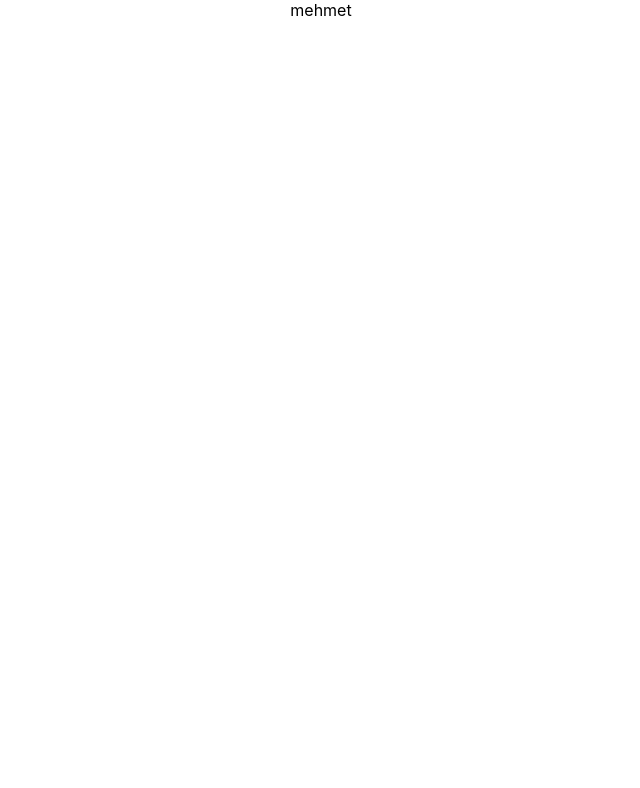
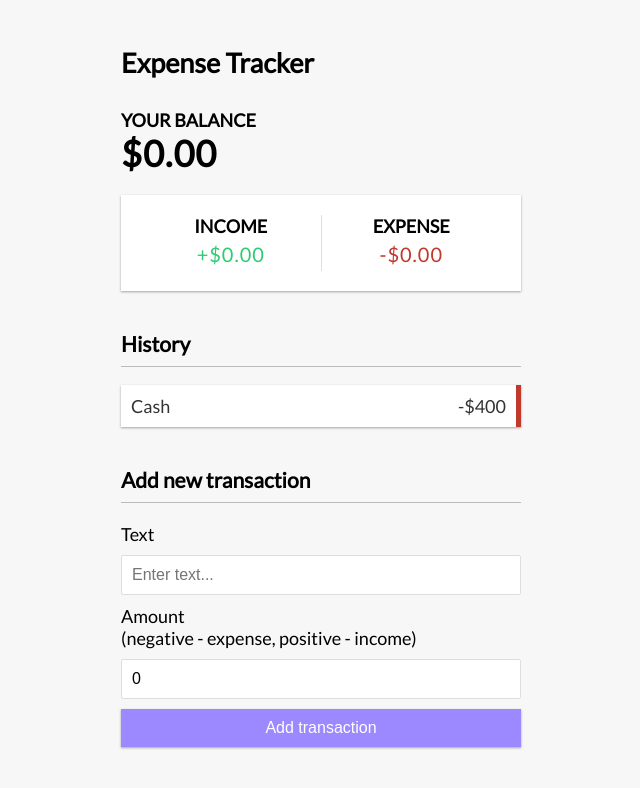
Before and after one commit to mhmtkarakas/ExpenseTracker--with-ContextApi, a React (Create React App) app: page / in a window 1280 px wide. Shown: the top 788 px of the page, without its empty margins (319-959 px from the left). Built offline with nearby package versions, Linux system fonts and the light colour scheme.

Commit message:
Componenst created

```diff
--- a/src/App.css
+++ b/src/App.css
@@ -1,38 +1,152 @@
-.App {
-  text-align: center;
+@import url('https://fonts.googleapis.com/css?family=Lato&display=swap');
+
+:root {
+  --box-shadow: 0 1px 3px rgba(0, 0, 0, 0.12), 0 1px 2px rgba(0, 0, 0, 0.24);
 }
 
-.App-logo {
-  height: 40vmin;
-  pointer-events: none;
+* {
+  box-sizing: border-box;
 }
 
-@media (prefers-reduced-motion: no-preference) {
-  .App-logo {
-    animation: App-logo-spin infinite 20s linear;
-  }
-}
-
-.App-header {
-  background-color: #282c34;
-  min-height: 100vh;
+body {
+  background-color: #f7f7f7;
   display: flex;
   flex-direction: column;
   align-items: center;
   justify-content: center;
-  font-size: calc(10px + 2vmin);
-  color: white;
+  min-height: 100vh;
+  margin: 0;
+  font-family: 'Lato', sans-serif;
+  font-size: 18px;
 }
 
-.App-link {
-  color: #61dafb;
+.container {
+  margin: 30px auto;
+  width: 400px;
 }
 
-@keyframes App-logo-spin {
-  from {
-    transform: rotate(0deg);
-  }
-  to {
-    transform: rotate(360deg);
-  }
+h1 {
+  letter-spacing: 1px;
+  margin: 0;
 }
+
+h3 {
+  border-bottom: 1px solid #bbb;
+  padding-bottom: 10px;
+  margin: 40px 0 10px;
+}
+
+h4 {
+  margin: 0;
+  text-transform: uppercase;
+}
+
+.inc-exp-container {
+  background-color: #fff;
+  box-shadow: var(--box-shadow);
+  padding: 20px;
+  display: flex;
+  justify-content: space-between;
+  margin: 20px 0;
+}
+
+.inc-exp-container > div {
+  flex: 1;
+  text-align: center;
+}
+
+.inc-exp-container > div:first-of-type {
+  border-right: 1px solid #dedede;
+}
+
+.money {
+  font-size: 20px;
+  letter-spacing: 1px;
+  margin: 5px 0;
+}
+
+.money.plus {
+  color: #2ecc71;
+}
+
+.money.minus {
+  color: #c0392b;
+}
+
+label {
+  display: inline-block;
+  margin: 10px 0;
+}
+
+input[type='text'],
+input[type='number'] {
+  border: 1px solid #dedede;
+  border-radius: 2px;
+  display: block;
+  font-size: 16px;
+  padding: 10px;
+  width: 100%;
+}
+
+.btn {
+  cursor: pointer;
+  background-color: #9c88ff;
+  box-shadow: var(--box-shadow);
+  color: #fff;
+  border: 0;
+  display: block;
+  font-size: 16px;
+  margin: 10px 0 30px;
+  padding: 10px;
+  width: 100%;
+}
+
+.btn:focus,
+.delete-btn:focus {
+  outline: 0;
+}
+
+.list {
+  list-style-type: none;
+  padding: 0;
+  margin-bottom: 40px;
+}
+
+.list li {
+  background-color: #fff;
+  box-shadow: var(--box-shadow);
+  color: #333;
+  display: flex;
+  justify-content: space-between;
+  position: relative;
+  padding: 10px;
+  margin: 10px 0;
+}
+
+.list li.plus {
+  border-right: 5px solid #2ecc71;
+}
+
+.list li.minus {
+  border-right: 5px solid #c0392b;
+}
+
+.delete-btn {
+  cursor: pointer;
+  background-color: #e74c3c;
+  border: 0;
+  color: #fff;
+  font-size: 20px;
+  line-height: 20px;
+  padding: 2px 5px;
+  position: absolute;
+  top: 50%;
+  left: 0;
+  transform: translate(-100%, -50%);
+  opacity: 0;
+  transition: opacity 0.3s ease;
+}
+
+.list li:hover .delete-btn {
+  opacity: 1;
+}
--- a/src/App.js
+++ b/src/App.js
@@ -1,12 +1,23 @@
-import React from 'react';
-import './App.css';
+import React from "react";
+import "./App.css";
+import Header from "./components/Header";
+import Balance from "./components/Balance";
+import IncomeExpenses from "./components/IncomeExpenses";
+import TransactionList from "./components/TransactionList";
+import AddTransaction from "./components/AddTransaction";
 
 const App = () => {
   return (
-    <div className="App">
-   mehmet
+    <div>
+      <Header />
+      <div className="container">
+        <Balance />
+        <IncomeExpenses />
+        <TransactionList />
+        <AddTransaction />
+      </div>
     </div>
   );
-}
+};
 
 export default App;
--- /dev/null
+++ b/src/components/AddTransaction.jsx
@@ -0,0 +1,29 @@
+import React,{useState} from 'react'
+
+
+const AddTransaction = () => {
+    const [text, setText] = useState('');
+    const [amount, setAmount] = useState(0);
+
+  return (
+    <>
+       <h3>Add new transaction</h3>
+      <form id="form">
+        <div className="form-control">
+          <label htmlFor="text">Text</label>
+          <input type="text" value={text} onChange={(e)=>setText(e.target.value)} placeholder="Enter text..." />
+        </div>
+        <div className="form-control">
+          <label htmlFor="amount"
+            >Amount <br />
+            (negative - expense, positive - income)</label
+          >
+          <input type="number" value={amount} onChange={(e)=>setAmount(e.target.value)}  placeholder="Enter amount..." />
+        </div>
+        <button className="btn">Add transaction</button>
+      </form>
+    </>
+  )
+}
+
+export default AddTransaction
--- /dev/null
+++ b/src/components/Balance.jsx
@@ -0,0 +1,12 @@
+import React from "react";
+
+const Balance = () => {
+  return (
+    <>
+      <h4>Your Balance</h4>
+      <h1 >$0.00</h1>
+    </>
+  );
+};
+
+export default Balance;
--- /dev/null
+++ b/src/components/Header.jsx
@@ -0,0 +1,7 @@
+import React from "react";
+
+const Header = () => {
+  return <h2>Expense Tracker</h2>;
+};
+
+export default Header;
--- /dev/null
+++ b/src/components/IncomeExpenses.jsx
@@ -0,0 +1,22 @@
+import React from "react";
+
+const IncomeExpenses = () => {
+  return (
+    <div className="inc-exp-container">
+      <div>
+        <h4>Income</h4>
+        <p  className="money plus">
+          +$0.00
+        </p>
+      </div>
+      <div>
+        <h4>Expense</h4>
+        <p  className="money minus">
+          -$0.00
+        </p>
+      </div>
+    </div>
+  );
+};
+
+export default IncomeExpenses;
--- /dev/null
+++ b/src/components/Transaction.jsx
@@ -0,0 +1,14 @@
+import React from "react";
+
+const Transaction = () => {
+  return (
+    <>
+      <li className="minus">
+        Cash <span>-$400</span>
+        <button className="delete-btn">x</button>
+      </li>
+    </>
+  );
+};
+
+export default Transaction;
--- /dev/null
+++ b/src/components/TransactionList.jsx
@@ -0,0 +1,15 @@
+import React from "react";
+import Transaction from "./Transaction";
+
+const TransactionList = () => {
+  return (
+    <>
+      <h3>History</h3>
+      <ul  className="list">
+       <Transaction />
+      </ul>
+    </>
+  );
+};
+
+export default TransactionList;
--- a/src/index.css
+++ /dev/null
@@ -1,13 +0,0 @@
-body {
-  margin: 0;
-  font-family: -apple-system, BlinkMacSystemFont, 'Segoe UI', 'Roboto', 'Oxygen',
-    'Ubuntu', 'Cantarell', 'Fira Sans', 'Droid Sans', 'Helvetica Neue',
-    sans-serif;
-  -webkit-font-smoothing: antialiased;
-  -moz-osx-font-smoothing: grayscale;
-}
-
-code {
-  font-family: source-code-pro, Menlo, Monaco, Consolas, 'Courier New',
-    monospace;
-}
--- a/src/index.js
+++ b/src/index.js
@@ -1,6 +1,6 @@
 import React from 'react';
 import ReactDOM from 'react-dom/client';
-import './index.css';
+
 import App from './App';
 
 
```
